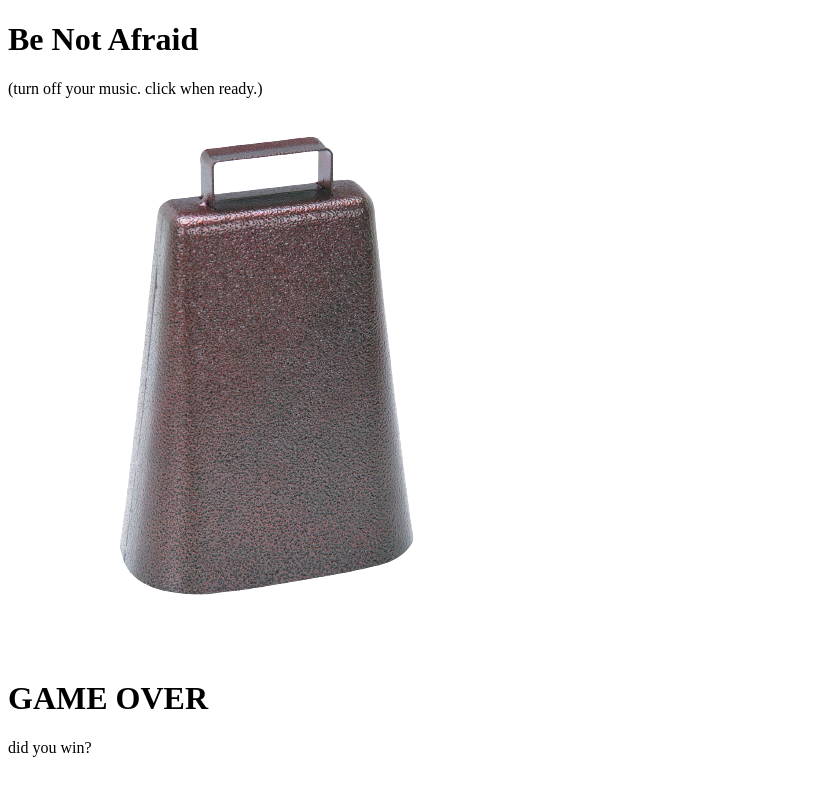
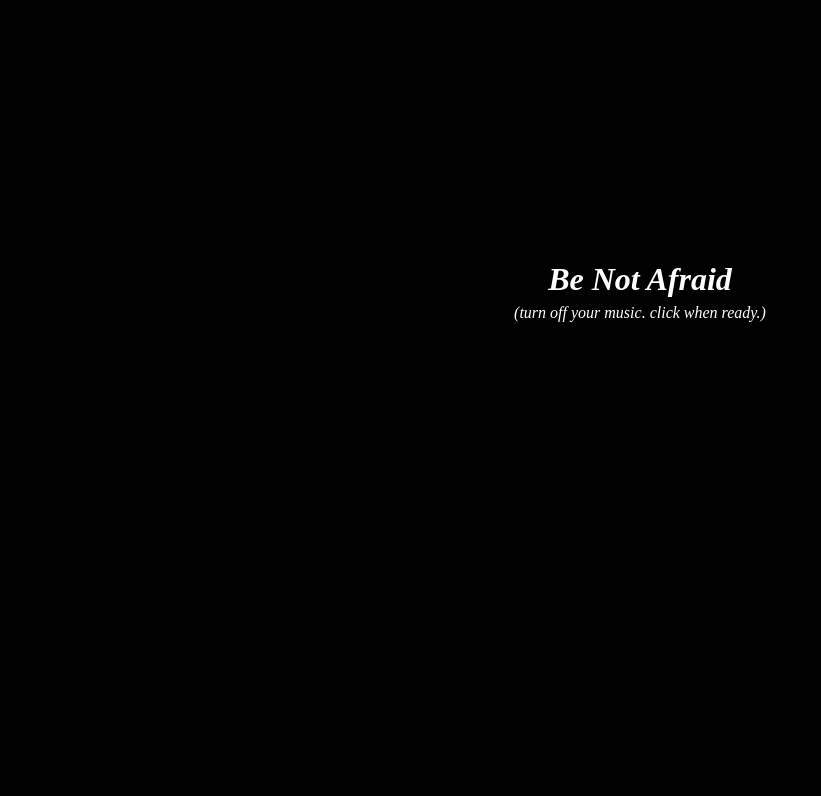
Before and after one commit to maximilian-hub/be-not-afraid, a plain HTML site: page index.html in a window 1280 px wide. Shown: the whole page, without its empty margins (0-821 px from the left). Drawn offline with Linux system fonts and the light colour scheme.

Commit message:
Fixed the HTML link to style.css

```diff
--- a/index.html
+++ b/index.html
@@ -2,7 +2,7 @@
 <html>
   <head>
     <title>Be Not Afraid</title>
-    <style src="style.css"></style>
+    <link rel="stylesheet" href="style.css">
   </head>
 <body>
   <div id="splash">
```
